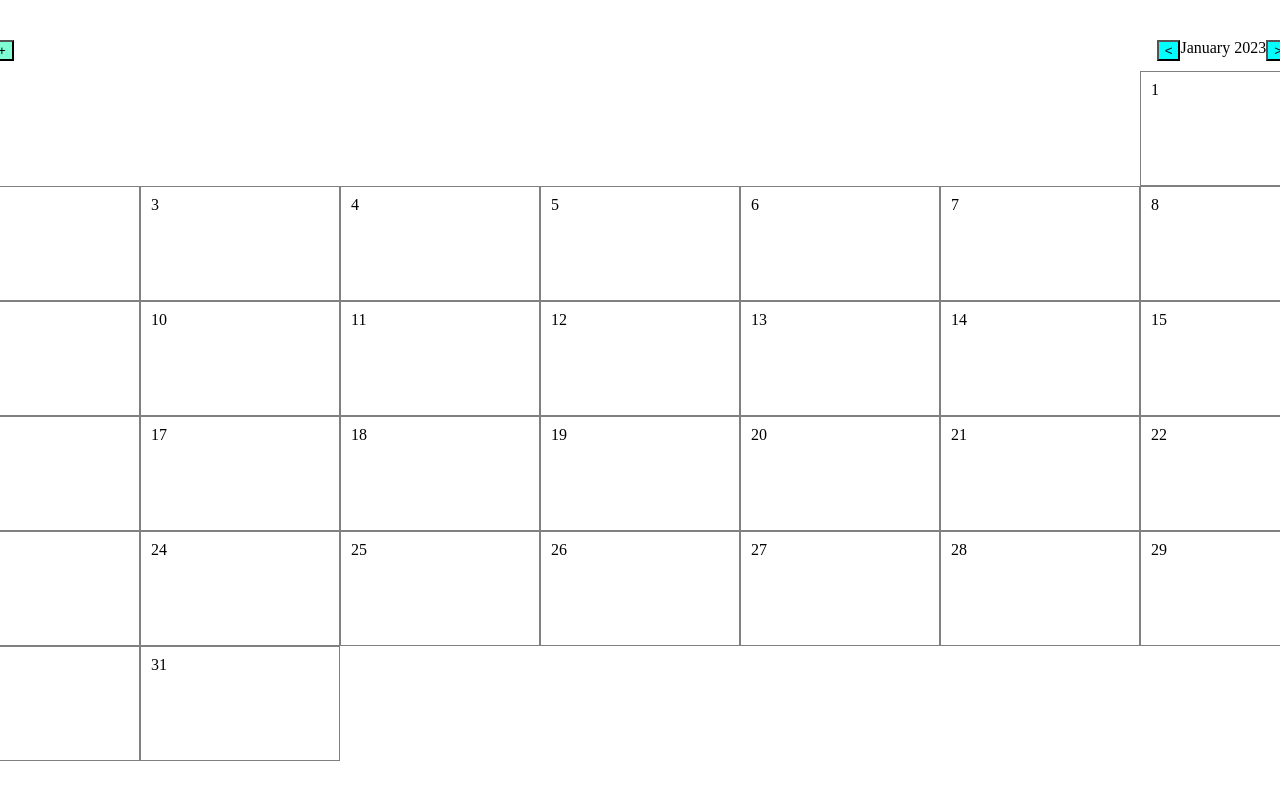
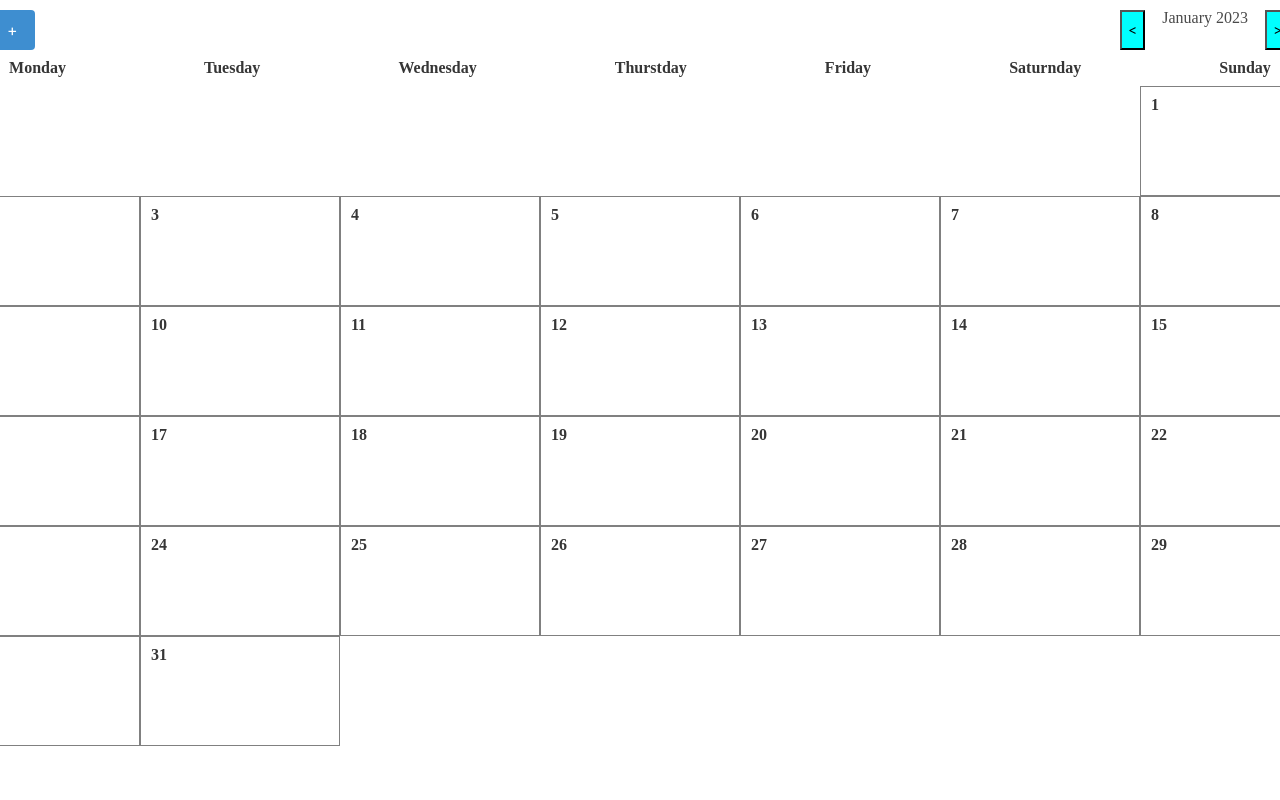
Before and after one commit to Sasha-Gordijchuk/react_events-calendar, a React (Create React App) app: page / in a window 1280 px wide. Shown: the top 800 px of the page. Built offline with nearby package versions, Linux system fonts and the light colour scheme.

Commit message:
layout fixes

```diff
--- a/src/components/Calendar/Calendar.tsx
+++ b/src/components/Calendar/Calendar.tsx
@@ -31,12 +31,12 @@ export const Calendar: React.FC = () => {
       <div className="calendar__header header">
         <button
           type="button"
-          className="header__add-button"
+          className="button is-info"
         >
           +
         </button>
 
-        <div className="header__month">
+        <div className="header__months-switcher">
           <button
             type="button"
             className="header__arrow-button"
@@ -44,7 +44,7 @@ export const Calendar: React.FC = () => {
           >
             {'<'}
           </button>
-          <p>
+          <p className="header__corrent-mounth">
             {`${getStringMonth(currentMonth)} ${currentYear}`}
           </p>
           <button
--- a/src/components/CalendarCell/CalendarCell.tsx
+++ b/src/components/CalendarCell/CalendarCell.tsx
@@ -6,6 +6,8 @@ interface Props {
 
 export const CalendarCell: React.FC<Props> = ({ day }) => {
   return (
-    <td className="table__cell cell">{day}</td>
+    <div className="table__cell cell">
+      <p className="cell__number">{day}</p>
+    </div>
   );
 };
--- a/src/components/CalendarTable/CalendarTable.tsx
+++ b/src/components/CalendarTable/CalendarTable.tsx
@@ -28,13 +28,25 @@ export const CalendarTable: React.FC<Props> = ({
   }
 
   return (
-    <table className={`table table--start-day-${getStartDay(currentMonth, currentYear)}`}>
+    <div className="table">
+      <div className="table__head">
+        <p className="table__day">Monday</p>
+        <p className="table__day">Tuesday</p>
+        <p className="table__day">Wednesday</p>
+        <p className="table__day">Thurstday</p>
+        <p className="table__day">Friday</p>
+        <p className="table__day">Saturnday</p>
+        <p className="table__day">Sunday</p>
+      </div>
+      <div className={`table__body table__body--start-day-${getStartDay(currentMonth, currentYear)}`}>
         {days.map(day => (
           <CalendarCell
             key={day}
             day={day}
           />
         ))}
-    </table>
+
+      </div>
+    </div>
   );
 };
--- a/src/index.tsx
+++ b/src/index.tsx
@@ -2,6 +2,7 @@ import React from 'react';
 import ReactDOM from 'react-dom/client';
 import { App } from './App';
 
+import 'bulma/css/bulma.css';
 import './styles/index.scss';
 
 const root = ReactDOM.createRoot(
--- a/src/styles/_App.scss
+++ b/src/styles/_App.scss
@@ -3,5 +3,4 @@
 
   display: flex;
   justify-content: center;
-  align-items: center;
 }
--- a/src/styles/_Calendar.scss
+++ b/src/styles/_Calendar.scss
@@ -1,9 +1,9 @@
 .calendar {
   display: flex;
   flex-direction: column;
-  justify-content: center;
-  align-items: center;
+
   gap: 10px;
+  margin-top: 10px;
 }
 
 .header {
@@ -18,12 +18,17 @@
     background-color: aquamarine;
   }
 
-  &__month {
+  &__months-switcher {
     display: flex;
     flex-direction: row;
   }
 
-  &__arrow-button{
+  &__arrow-button {
     background-color: aqua;
   }
+
+  &__corrent-mounth {
+    width: 120px;
+    text-align: center;
+  }
 }
--- a/src/styles/_CalendarCell.scss
+++ b/src/styles/_CalendarCell.scss
@@ -2,11 +2,19 @@
   width: $cell-width;
   height: $cell-heigh;
 
-  padding: 10px;
+  position: relative;
 
   border: 1px solid gray;
 
   &:hover {
     background-color: #eee;
   }
+
+  &__number {
+    position: absolute;
+    left: 10px;
+    top: 10px;
+
+    font-weight: 700;
+  }
 }
--- a/src/styles/_CalendarTable.scss
+++ b/src/styles/_CalendarTable.scss
@@ -1,10 +1,9 @@
 .table {
-  border-collapse: collapse;
-  border-spacing: 0;
+  width: #{$calendar-width};
 
+  &__body {
     display: flex;
     flex-wrap: wrap;
-  width: #{$calendar-width};
 
     $days:
     "1" 0,
@@ -16,8 +15,21 @@
     "0" #{$cell-width * 6};
 
     @each $day, $start in $days {
-  &--start-day-#{$day} > &__cell:first-child {
+      &--start-day-#{$day} > .table__cell:first-child {
         margin-left: #{$start};
       }
     }
   }
+
+  &__head {
+    margin-bottom: 10px;
+
+    display: flex;
+    flex-direction: row;
+    justify-content: space-around;
+  }
+
+  &__day {
+    font-weight: 700;
+  }
+}
--- a/src/styles/utils/_variables.scss
+++ b/src/styles/utils/_variables.scss
@@ -1,4 +1,4 @@
-$cell-heigh: 115px;
+$cell-heigh: 110px;
 $cell-width: 200px;
 $calendar-width: $cell-width * 7;
 $calendar-heigth: $cell-heigh * 5;
```
Lines whose indentation alone changed are shown as unchanged.
